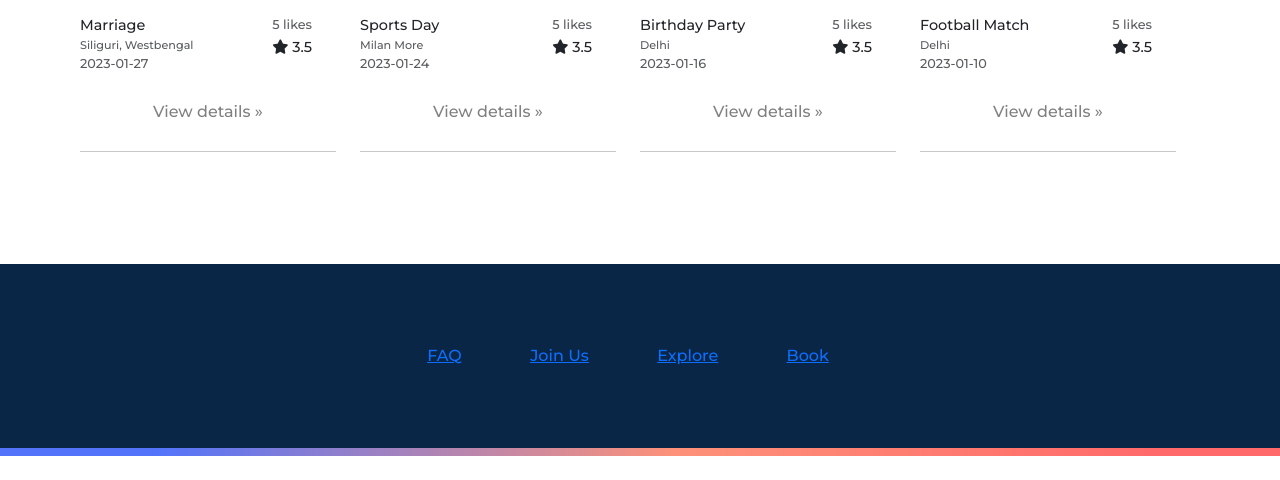
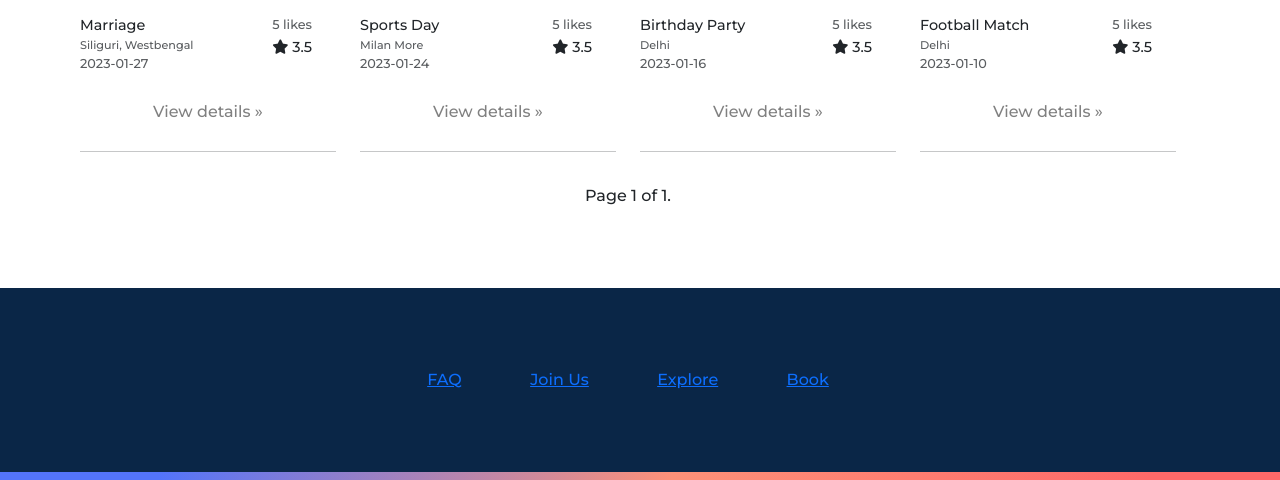
Before and after one commit to bijay12345/eventmanagement, a Django app: page /home/ in a window 1280 px wide. Shown: the part 470-950 px from the top of the page. Before the commit the page ends 926 px from the top, so only its background shows below. Run offline with Django 4.2, Linux system fonts and the light colour scheme; a user stored in the database is signed in; data comes from the database, SQL or seed files in the repository; both versions use the stored data as it was after the commit; some libraries are stand-ins or nearby versions.

Commit message:
Added pagination, Some styling to home and detail page

```diff
--- a/app/models.py
+++ b/app/models.py
@@ -2,7 +2,7 @@ from django.db import models
 from django.contrib.auth.models import BaseUserManager, AbstractBaseUser
 from django.core.validators import MaxValueValidator
 from PIL import Image
-
+from django.template.defaultfilters import slugify
 
 class UserManager(BaseUserManager):
 	def create_user(self,email,name,password=None,password2=None):
@@ -89,11 +89,6 @@ class Events(models.Model):
 	def __str__(self):
 		return self.name
 
-	def save(self,*args,**kwargs):
-		if not self.slug:
-			self.slug=slugify(self.name+"-"+str(self.evedate))
-		return super().save(*args,**kwargs)
-
 	def avgrating(self):
 		ratings=Rating.objects.filter(event=self)
 		count = len(ratings)
@@ -140,6 +135,10 @@ class Events(models.Model):
 			image5.thumbnail(output)
 			image5.save(self.image5.path)
 
+		if not self.slug:
+			self.slug=slugify(self.name+"-"+str(self.evedate))
+		return super().save(*args,**kwargs)
+
 
 
 
--- a/app/static/app/main.css
+++ b/app/static/app/main.css
@@ -298,7 +298,7 @@ label.star:before {
 
 
 
-/*Design 2*/
+/*Home Page Design*/
 
 
 .list-img{
@@ -380,9 +380,25 @@ label.star:before {
   color: grey;
 }
 
+.pagination-div{
+  width: fit-content;
+  margin: auto;
+}
+
+#pagin-btn-n{
+  background: darkgoldenrod;
+  border-radius: 3px;
+  color: aliceblue;
+}
+
+#pagin-btn-p{
+    background: burlywood;
+    border-radius: 3px;
+    color: beige;
+}
 
 
-/*END OF DESIGN 2*/
+/*END OF HOME PAGE DESIGN */
 
 
 
@@ -390,7 +406,7 @@ label.star:before {
 
 
 
-/*DESIGN 3*/
+/* DETAIL PAGE DESIGN  */
 .design3{
   padding: 2% 5% 2% 8%;
 }
@@ -399,7 +415,7 @@ label.star:before {
 }
 .design-detail-top{
   width: fit-content;
-  margin: 0% 1% 0% 0%;
+  margin: 0% 2% 0% 0%;
 }
 
 
@@ -494,32 +510,7 @@ label.star:before {
   color: black;
 }
 
-
-
-
-
-
-
-
-
-
-
-
-
-
-
-
-
-
-
-
-
-
-
-
-
-
-
+/*  END OF DETAIL PAGE DESIGN */
 
 
 
@@ -529,8 +520,7 @@ label.star:before {
   background-color: #F1F6F5;
   border-top-right-radius: 2rem;
   border-bottom-left-radius: 2rem;
-  padding-top: 3%;
-  padding-bottom: 6%;
+  padding: 3% 12% 6% 12%;
 }
 
 .profile-img{
@@ -556,17 +546,20 @@ label.star:before {
 
 .profilebuttons{
   display: flex;
+  margin-top: 5%;
 }
 
 .profile-group-btn{
-  margin-left: 30%;
+  margin-left: 24%;
+      width: 100%;
 }
 
 #profile-info-buttons{
   border: none;
   background: #6B728E;
-  padding: 1rem;
+  padding: 2%;
   color: white;
+  margin-top: 1%;
 }
 
 .updateProfile{
@@ -592,3 +585,21 @@ label.star:before {
   color: white;
   border-radius: 2px;
 }
+
+/*  END OF PROFILE PAGE DESIGN   */
+
+
+
+
+/* REGISTER LOGOUT PAGE */
+
+.authform2{
+  background: #82AAE3;
+  margin: 5% 1% 1% 1%;
+  width: 19%;
+  border: none;
+  padding: 0%;
+
+
+
+}
--- a/app/templates/app/design-list.html
+++ b/app/templates/app/design-list.html
@@ -4,7 +4,7 @@
 <section class="design-2">
 	<div class="design2-top-section">
 		<div class="row" style="width: 100%;">
-			{%for event in events%}
+			{%for event in page_obj%}
 				<div class="col-lg-3 col-md-6">
 					<div>
 						<div class="design2-like-button-div">
@@ -12,11 +12,11 @@
 						      {% csrf_token %}
 						      {% if request.user.name in event.likers %}
 						          <button name="event_id" type="submit" class="design2-like-button" value="{{event.id}}">
-					            	<i class="fa-solid fa-heart" style="color: white; font-size: 1.5rem;"></i>
+					            	<i class="fa-solid fa-heart" style="color: red; font-size: 1.5rem;"></i>
 					         	  </button>
 				         	  {%else%}
 				         	  	  <button name="event_id" type="submit" class="design2-like-button" value="{{event.id}}">
-					            	<i class="fa-regular fa-heart" style="color: white; font-size: 1.5rem;"></i>
+					            	<i class="fa-regular fa-heart" style="color: red; font-size: 1.5rem;"></i>
 					         	  </button>
 				         	  {%endif%}
 						    </form>
@@ -42,11 +42,28 @@
                     <!-- END OF EVENT INTEREST BUTTON -->
 
                     <!-- DETAIL BUTTON -->
-					<a class="btn" id="link-detail-btn" href="{%url 'detail' event.id%}">View details &raquo;</a>
+					<a class="btn" id="link-detail-btn" href="{%url 'detail' event.slug%}">View details &raquo;</a>
 					<!-- END OF DETAIL BUTTON -->
 					<hr class="end-list-hr">
 				</div>
 			{%endfor%}
+
+			<div>
+				<div class="pagination-div">
+					{%if page_obj.has_previous%}
+						<a class="btn" id="pagin-btn-p" href="?page={{page_obj.previous_page_number}}">Previous</a>
+					{%endif%}
+
+					<span class="current">
+		                Page {{ page_obj.number }} of {{ page_obj.paginator.num_pages }}.
+		            </span>
+
+					{%if page_obj.has_next%}
+						<a class="btn" id="pagin-btn-n" href="?page={{page_obj.next_page_number}}">Next</a>
+					{%endif%}
+				</div>
+			</div>
+
 		</div>
 	</div>
 </section>
--- a/app/urls.py
+++ b/app/urls.py
@@ -4,7 +4,7 @@ from django.contrib.auth.views import LogoutView
 
 urlpatterns = [
     path("home/",HomeView.as_view(),name="home"),
-    path("home/<int:id>/",HomeView.as_view(),name="detail"),
+    path("home/<str:slug>/",HomeView.as_view(),name="detail"),
     path("register/",UserRegistrationView.as_view(),name="register"),
     path("",UserLoginView.as_view(),name="login"),
     path("like/",LikeView.as_view(),name="like"),
--- a/app/views.py
+++ b/app/views.py
@@ -1,7 +1,6 @@
 from django.shortcuts import render,get_object_or_404,redirect
 from rest_framework.response import Response
 from rest_framework.views import APIView
-from rest_framework import status
 from .serializers import (UserSerializer,LoginSerializer,LikeSerializer,EventSerializer,
 	InterestSerializer,RatingSerializer,ProfileSerializer,ProfileUserSerializer)
 from django.contrib.auth import authenticate,login,logout
@@ -13,16 +12,18 @@ from django.http import HttpResponseRedirect
 from rest_framework.permissions import IsAuthenticated,AllowAny
 from rest_framework.authentication import BasicAuthentication
 from django.contrib import messages
-from rest_framework.parsers import FileUploadParser
 import datetime
 from rest_framework.authtoken.models import Token
+from django.core.paginator import Paginator
+
+
 
 class HomeView(APIView):
 	renderer_classes = [TemplateHTMLRenderer]
-	def get(self, request,id=None, format=None):
-		if id is not None:
+	def get(self, request,slug=None, format=None):
+		if slug is not None:
 
-			event=Events.objects.get(id=id)
+			event=Events.objects.get(slug=slug)
 
 			rated=False
 			if Rating.objects.filter(user=request.user.id).exists() and Rating.objects.filter(event=event).exists():
@@ -48,13 +49,18 @@ class HomeView(APIView):
 
 			return Response(context,template_name="app/event-detail.html")
 		else:
-			dates=datetime.date.today()
+
 			events=Events.objects.all()
+			serializer=EventSerializer(events,many=True)
+			paginator=Paginator(serializer.data,20)
+			page_number=request.GET.get("page")
+			page_obj=paginator.get_page(page_number)
 
-			serializer=EventSerializer(events,many=True)
 			context={
+			"page_obj":page_obj,
 			"events":serializer.data,
 			}
+
 			return Response(context,template_name="app/design-list.html")
 
 
```
Also changed, not shown: app/paginations.py (deleted, +0 -8 lines), app/templates/app/event-detail.html (+5 -2 lines), app/templates/app/login.html (+4 -4 lines), app/templates/app/register.html (+7 -7 lines), events/settings.py (+9 -2 lines), db.sqlite3, 1 other file.
